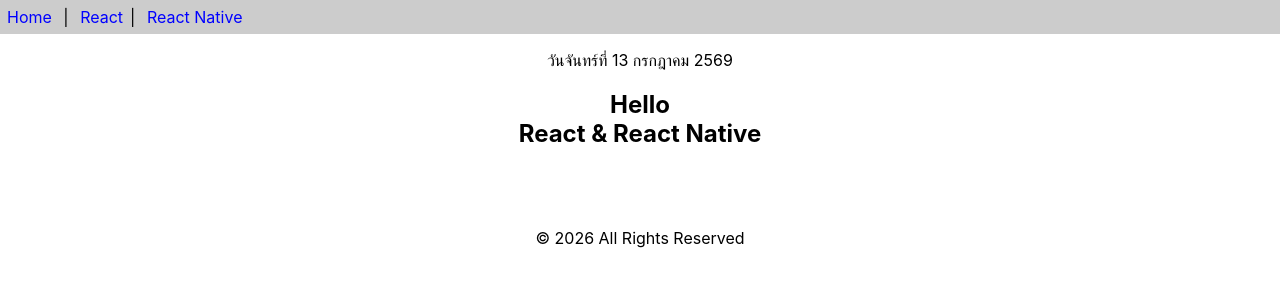
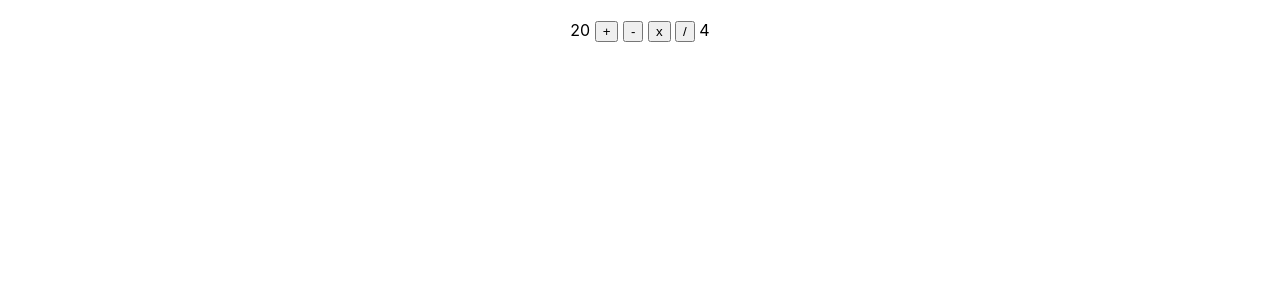
Before and after one commit to s6603051624121-sudo/app1, a React (Create React App) app: page / in a window 1280 px wide. Shown: the top 300 px of the page. Built offline with nearby package versions, Linux system fonts and the light colour scheme.

Commit message:
add calculator.js

```diff
--- a/src/App.js
+++ b/src/App.js
@@ -1,16 +1,10 @@
 import React from 'react';
-import { Header, Content, Footer } from './func-components';
-import Calender from './class-components';
+import { Calculator2 } from "./calculator";
 
 function App() {
   return (
-    <>
-      <Header/>
-      <p><center><Calender/></center></p>
-      <Content/>
-      <Footer/>
-    </>
-  );
+    <Calculator2 />
+  )
 }
 
 export default App;
--- /dev/null
+++ b/src/calculator.js
@@ -0,0 +1,22 @@
+import React from 'react'
+
+export function Calculator2() {
+    const n1 = 20
+    const n2 = 4
+
+    const calculate = (op) => {
+        let c = `${n1} ${op} ${n2}`
+        let r = eval(c)
+        alert(`${c} = ${r}`)
+    }
+    return (
+        <div style = {{ textAlign: 'center', marginTop: '20px'}}>
+            <span>{n1}</span>&nbsp;
+            <button onClick = {() => calculate('+')}>+</button>&nbsp;
+            <button onClick = {() => calculate('-')}>-</button>&nbsp;
+            <button onClick = {() => calculate('x')}>x</button>&nbsp;
+            <button onClick = {() => calculate('/')}>/</button>&nbsp;
+            <span>{n2}</span>
+        </div>
+    )
+}
```
